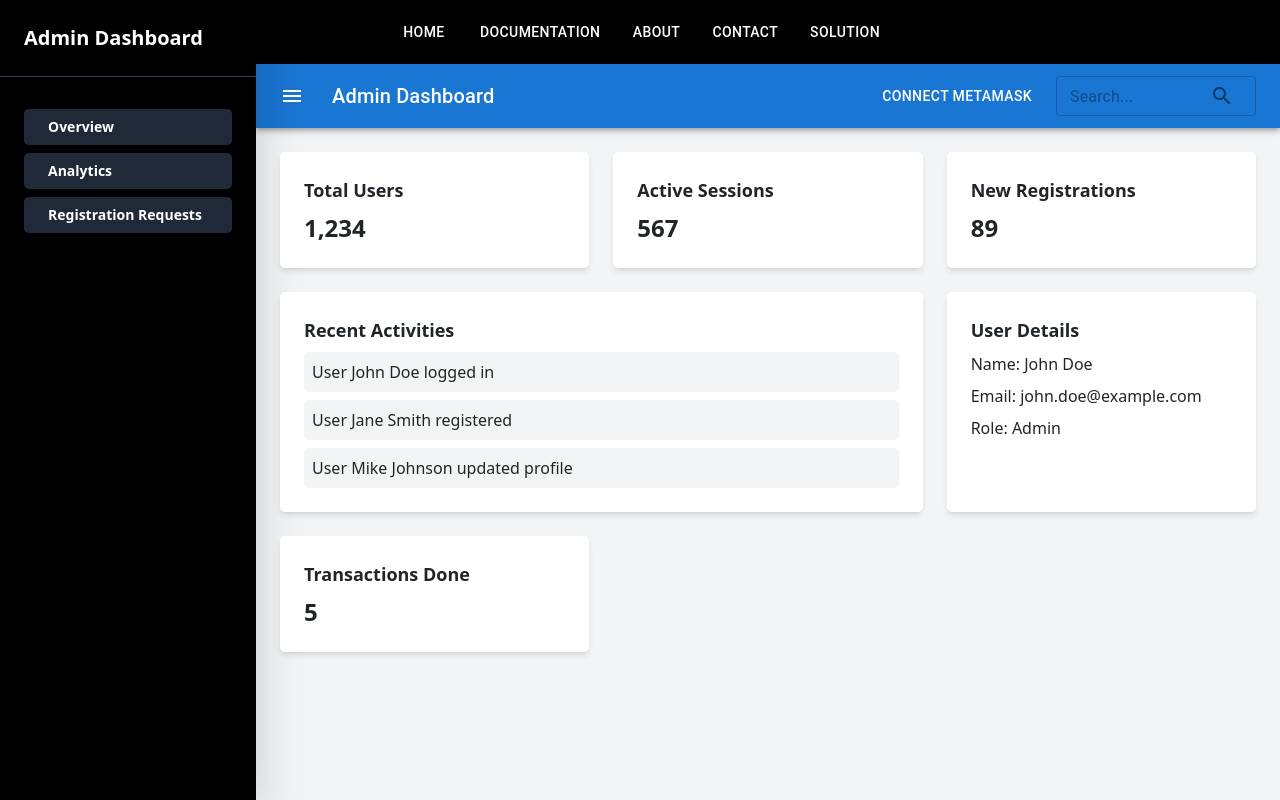
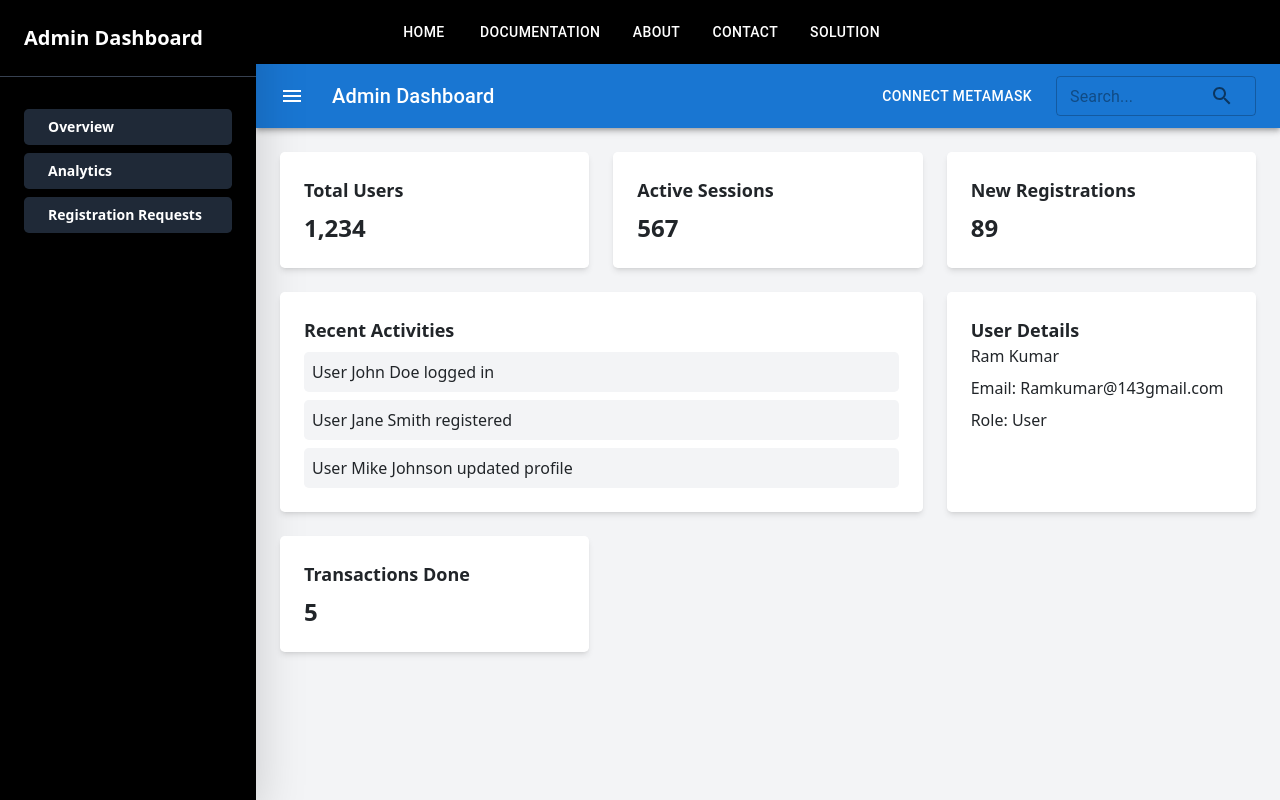
Before and after one commit to RES-ZZ/Safe_Pass, a React (Vite) app in the folder frontend/: page /overview in a window 1280 px wide. Shown: the top 800 px of the page. Built offline with nearby package versions, Linux system fonts and the light colour scheme.

Commit message:
build files push

```diff
--- a/frontend/src/pages/Solution/Overview.jsx
+++ b/frontend/src/pages/Solution/Overview.jsx
@@ -56,9 +56,9 @@ const Overview = () => {
         {/* User Details */}
         <div className="col-span-1 p-4 bg-white rounded-lg shadow-md hover:shadow-lg transition duration-300 ease-in-out transform hover:scale-105">
           <h3 className="text-lg font-semibold">User Details</h3>
-          <p className="mt-2">Name: John Doe</p>
-          <p className="mt-2">Email: john.doe@example.com</p>
-          <p className="mt-2">Role: Admin</p>
+          Ram Kumar
+          <p className="mt-2">Email: Ramkumar@143gmail.com</p>
+          <p className="mt-2">Role: User</p>
           {/* Add more user details here */}
         </div>
 
```
